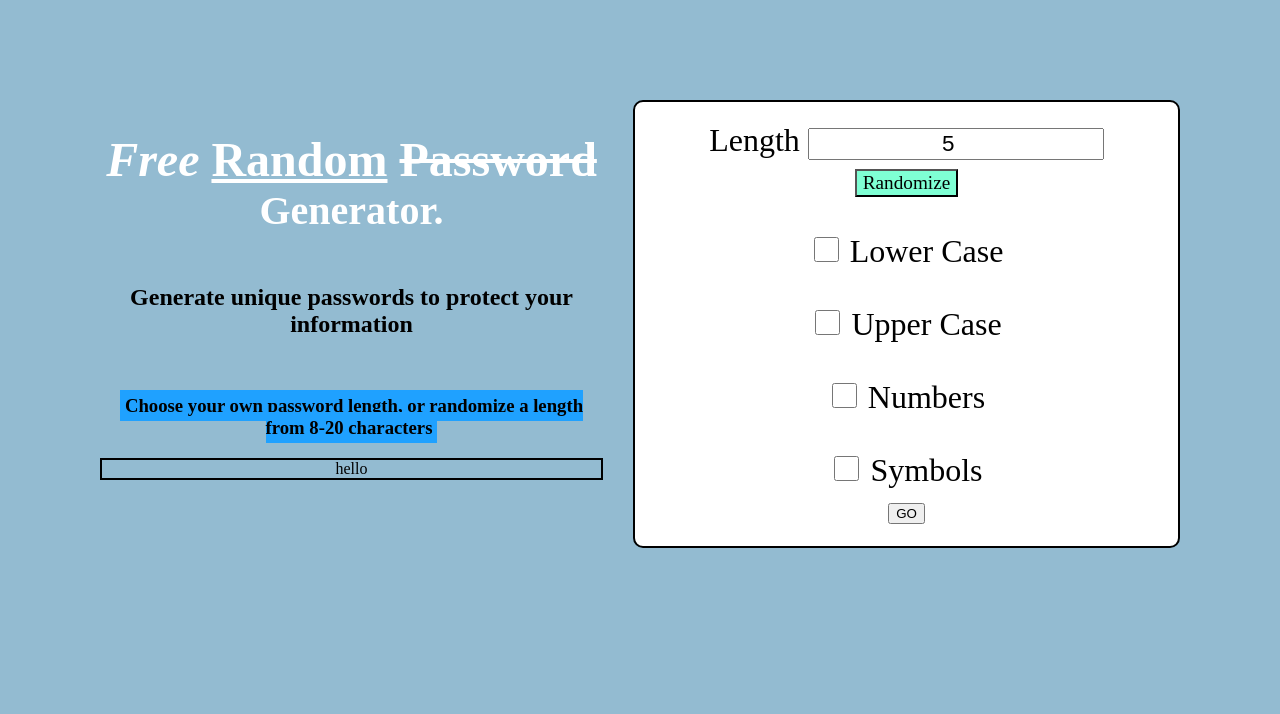
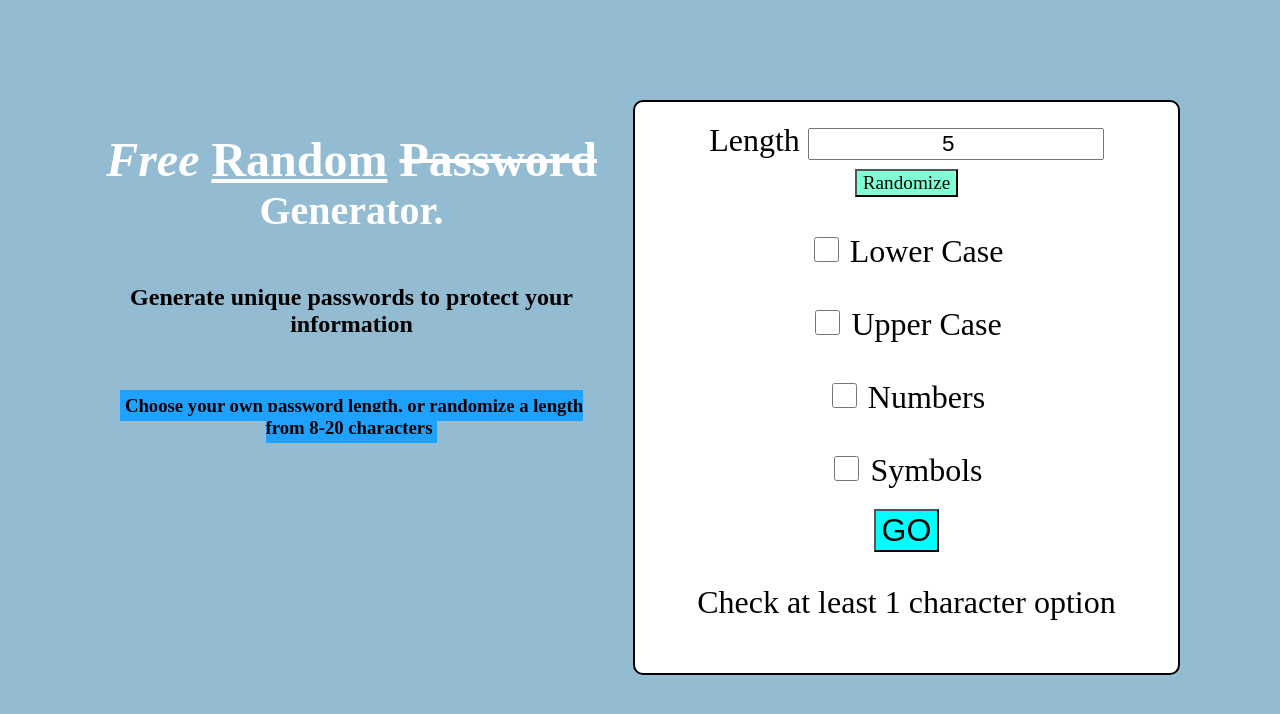
Before and after one commit to dangtruong06/Password-Generator, a plain HTML site: page index.html in a window 1280 px wide. Both pictures are taken after typing "5" into the empty fields and a click on the button "GO". Drawn offline with Linux system fonts and the light colour scheme; a web font is replaced by a local one.

Commit message:
final edits, added password randomize and generation to print on screen.

```diff
--- a/index.html
+++ b/index.html
@@ -15,7 +15,6 @@
     <h1><i>Free</i> <ins>Random</ins> <del>Password</del> <sup>Generator.</sup></h1>
     <h2>Generate unique passwords to protect your information</h2><br>
     <h3><span class="highlight">Choose your own password length, or randomize a length from 8-20 characters</span></h3>
-    <p id="possibleChars">hello</p>
     </div>
 
     <div id="container">
@@ -36,10 +35,9 @@
     <label for="symBols">Symbols</label><br>
 
     <button id="randomize" onclick="randomize()">GO</button>
-    </div>
-
 
     <p id="password"></p>
+    </div>
 
 
     <script src="index.js"></script>
--- a/index.js
+++ b/index.js
@@ -2,13 +2,13 @@ const lowerChars = "zxcvbnmasdfghjklqwertyuiop";
 const upperChars = "ZXCVBNMASDFGHJKLQWERTYUIOP";
 const symbols = "!@#$%^&*()_+-=:;,.<>?/|";
 const numbers = "0123456789";
+const length = document.getElementById("length");
 
 
 const max = 20;
 const min = 8;
 
 function randomNum(){
-    const length = document.getElementById("length");
     length.value = (Math.floor(Math.random() * (max - min + 1)) + min);
 
 }
@@ -18,12 +18,30 @@ function randomize(){
     const upper = document.getElementById("upperCase");
     const sym = document.getElementById("symBols");
     const nums = document.getElementById("numBers");
+    const displayPass = document.getElementById("password")
 
     let allowedChars = "";
+    let index = 0;
+    let randPass = "";
 
     allowedChars += lower.checked ? lowerChars : "";
     allowedChars += upper.checked ? upperChars : "";
     allowedChars += sym.checked ? symbols : "";
     allowedChars += nums.checked ? numbers : "";
 
+    if(length.value >= 1 && length.value <= 20){
+        if(lower.checked || upper.checked || sym.checked || nums.checked){
+            for(let i = 0; i < length.value; i++){
+                index = Math.floor(Math.random() * allowedChars.length);
+                randPass += allowedChars[index];
+            }
+            displayPass.textContent = `Generated Password: ${randPass}`;
+        }
+        else{
+            displayPass.textContent = `Check at least 1 character option`;
+        }
+    }
+    else{
+        displayPass.textContent = "Enter a length between 1-20 characters";
+    }
 }
--- a/style.css
+++ b/style.css
@@ -64,6 +64,8 @@ input[type="checkbox"] {
     padding: 5px;
 }
 
-#possibleChars{
-    border: 2px solid;
+#randomize{
+    background-color:aqua;
+    margin-top: 20px;
+    font-size: 2rem;
 }
```
